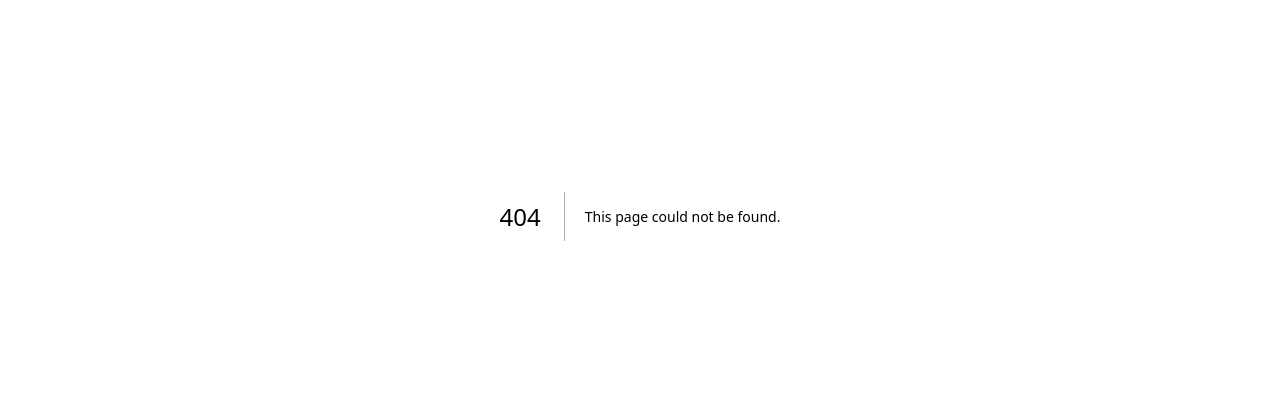
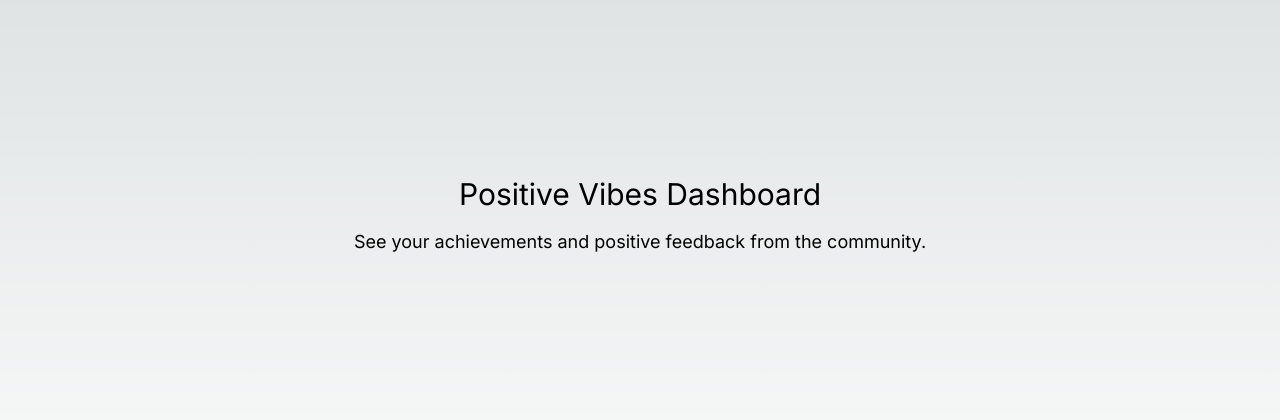
Before and after one commit to UkiyoHaven/ukiyo-haven-client, a Next.js app: page /dashboard in a window 1280 px wide. Before the commit this address had no page. Shown: the part 184-604 px from the top of the page. Built offline with nearby package versions, Linux system fonts and the light colour scheme.

Commit message:
feat: create dashboard

```diff
--- /dev/null
+++ b/app/dashboard/page.tsx
@@ -0,0 +1,8 @@
+export default function Dashboard() {
+    return (
+      <div className="min-h-screen flex flex-col items-center justify-center">
+        <h1 className="text-3xl">Positive Vibes Dashboard</h1>
+        <p className="mt-4 text-lg">See your achievements and positive feedback from the community.</p>
+      </div>
+    );
+  }
```
